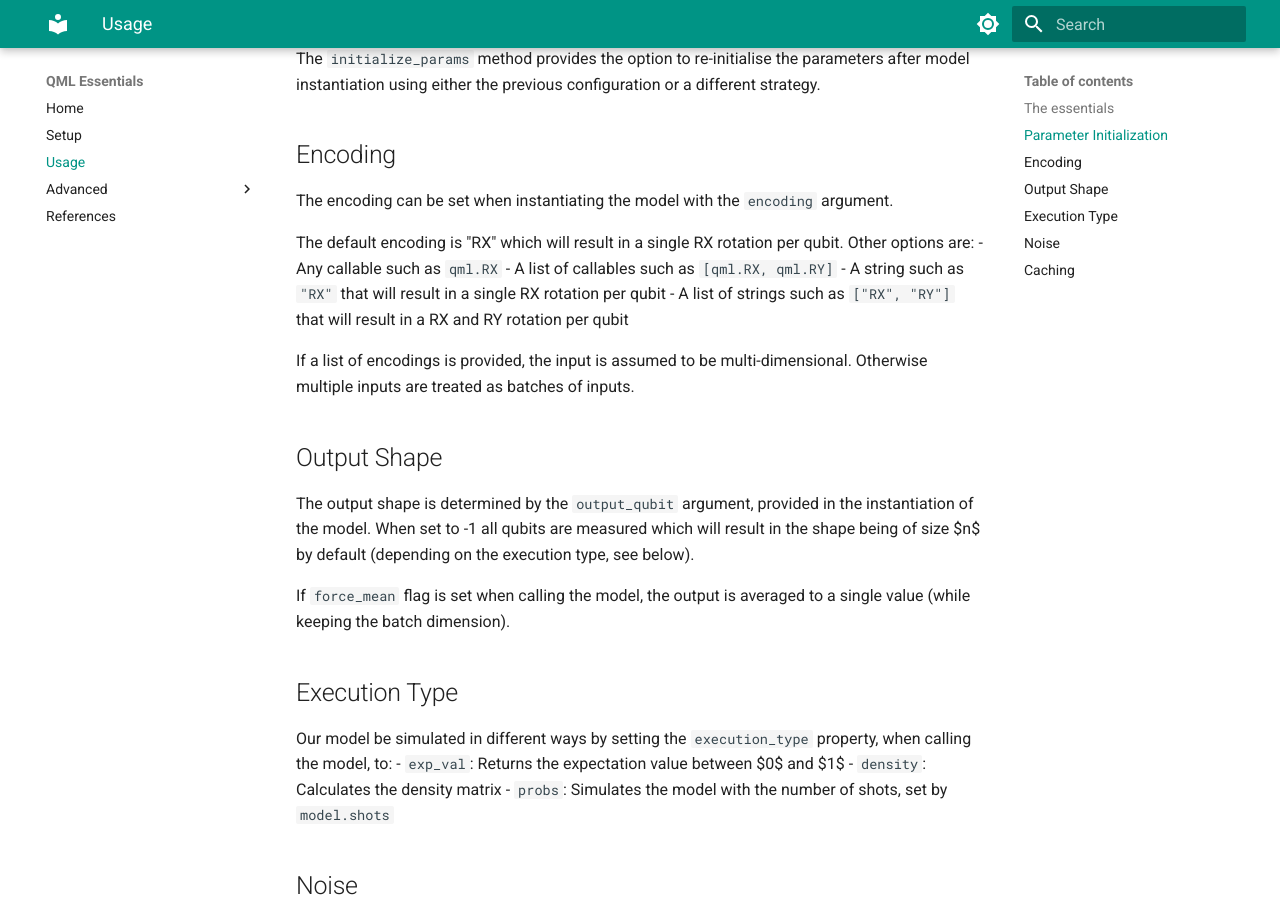
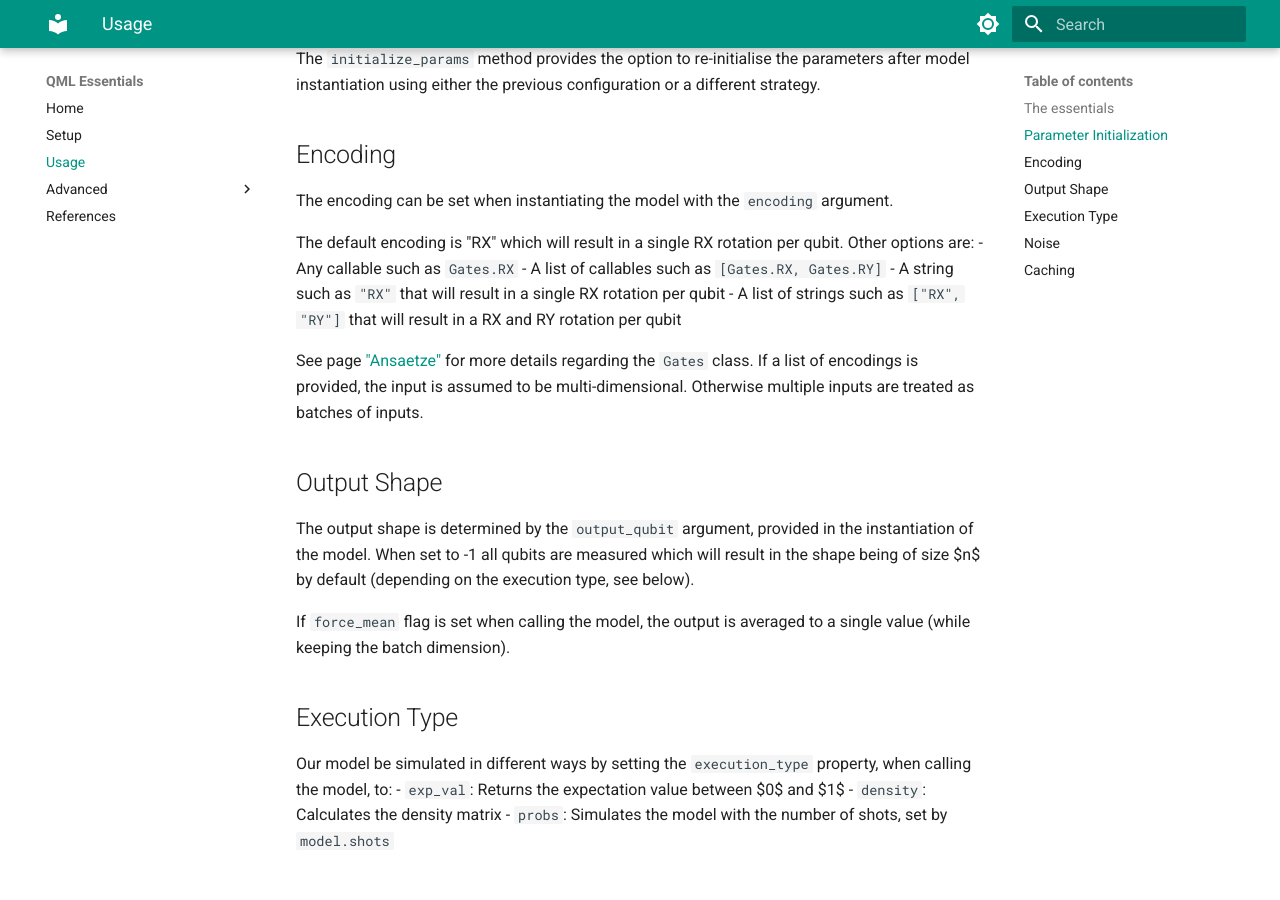
Before and after one commit to cirKITers/qml-essentials, an MkDocs documentation site: the page built from docs/usage.md, in a window 1280 px wide and 900 px high, scrolled down 1209 px. Built offline with MkDocs 1.6.1 and Material for MkDocs 9.7.7, drawn with Linux system fonts in a browser that asks for light colours; some of the changed text lies outside the part shown.

Commit message:
typo
Signed-off-by: Melvin Strobl <lc3267@kit.edu>

```diff
--- a/docs/usage.md
+++ b/docs/usage.md
@@ -52,11 +52,12 @@ The encoding can be set when instantiating the model with the `encoding` argumen
 
 The default encoding is "RX" which will result in a single RX rotation per qubit.
 Other options are:
-- Any callable such as `qml.RX`
-- A list of callables such as `[qml.RX, qml.RY]`
+- Any callable such as `Gates.RX`
+- A list of callables such as `[Gates.RX, Gates.RY]`
 - A string such as `"RX"` that will result in a single RX rotation per qubit
 - A list of strings such as `["RX", "RY"]` that will result in a RX and RY rotation per qubit
 
+See page ["Ansaetze"](ansaetze.md) for more details regarding the `Gates` class.
 If a list of encodings is provided, the input is assumed to be multi-dimensional.
 Otherwise multiple inputs are treated as batches of inputs.
 
```
Also changed, not shown: other parts of docs/usage.md (+1 -1 lines).
